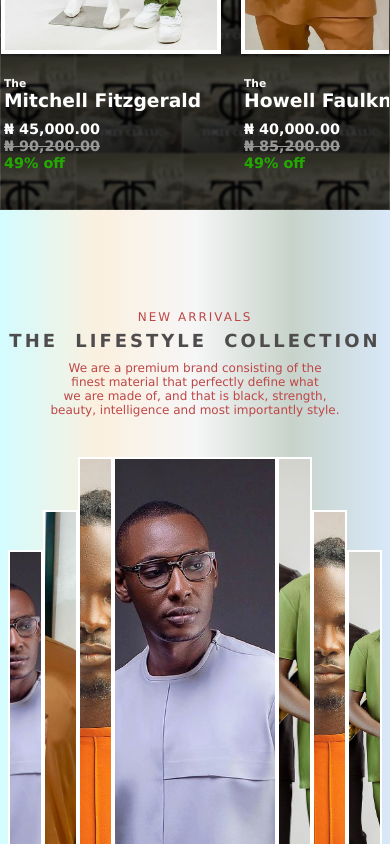
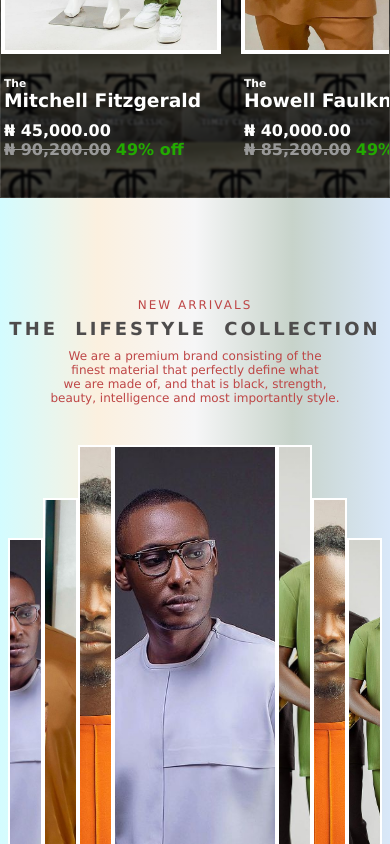
Before and after one commit to yakubu-josiah/TimzyClassic_client, a React (Create React App) app in the folder client/: page / in a window 390 px wide. Shown: the part 1980-2824 px from the top of the page. Built offline with nearby package versions, Linux system fonts and the light colour scheme.

Commit message:
style(UI): fix style lag in pricing display

```diff
--- a/client/src/components/UI/ProductDetails.css
+++ b/client/src/components/UI/ProductDetails.css
@@ -5,10 +5,9 @@
 }
 
 .PD_details .PD_prices {
-    display: flex;
-    gap: 5px;
+    display: block;
     margin-top: 10px;
-    font-size: 0.9rem;
+    font-size: 1rem;
     font-weight: bolder;
 }
 
@@ -40,9 +39,4 @@
     .PD_details {
         padding: 3px;
     }
-
-    .PD_details .PD_prices div, .PD_details .PD_prices {
-        display: grid;
-        gap: 1px;
-    }
 }
--- a/client/src/components/UI/ProductDetails.jsx
+++ b/client/src/components/UI/ProductDetails.jsx
@@ -3,7 +3,7 @@ import './ProductDetails.css'
 
 export default function ProductDetails({name, price}) {
     const formatPrice = (price) => {
-        return `₦ ${price.toString().replace(/\B(?=(\d{3})+(?!\d))/g, ",")}.00`
+        return `₦ ${price?.toString().replace(/\B(?=(\d{3})+(?!\d))/g, ",")}.00`
     };
 
     return (
```
